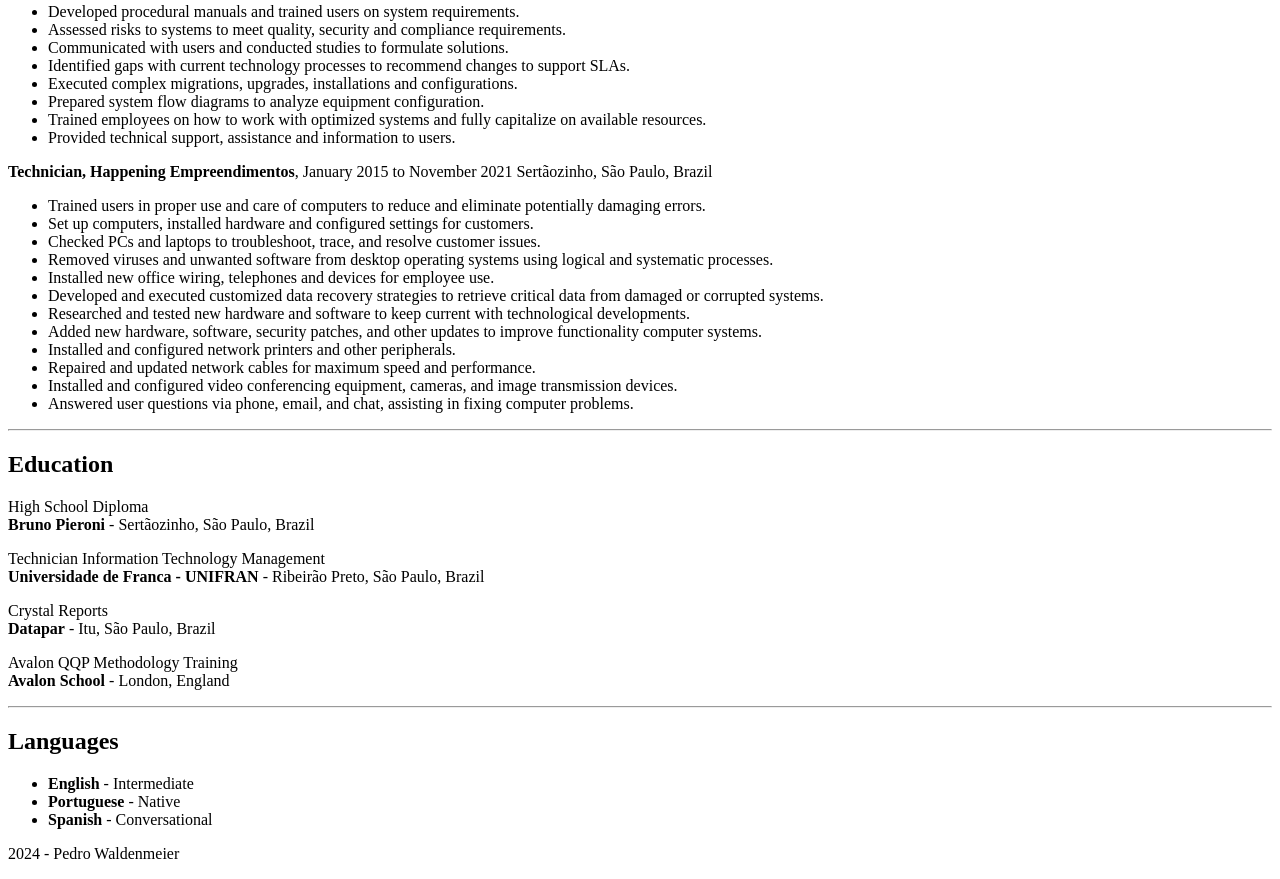
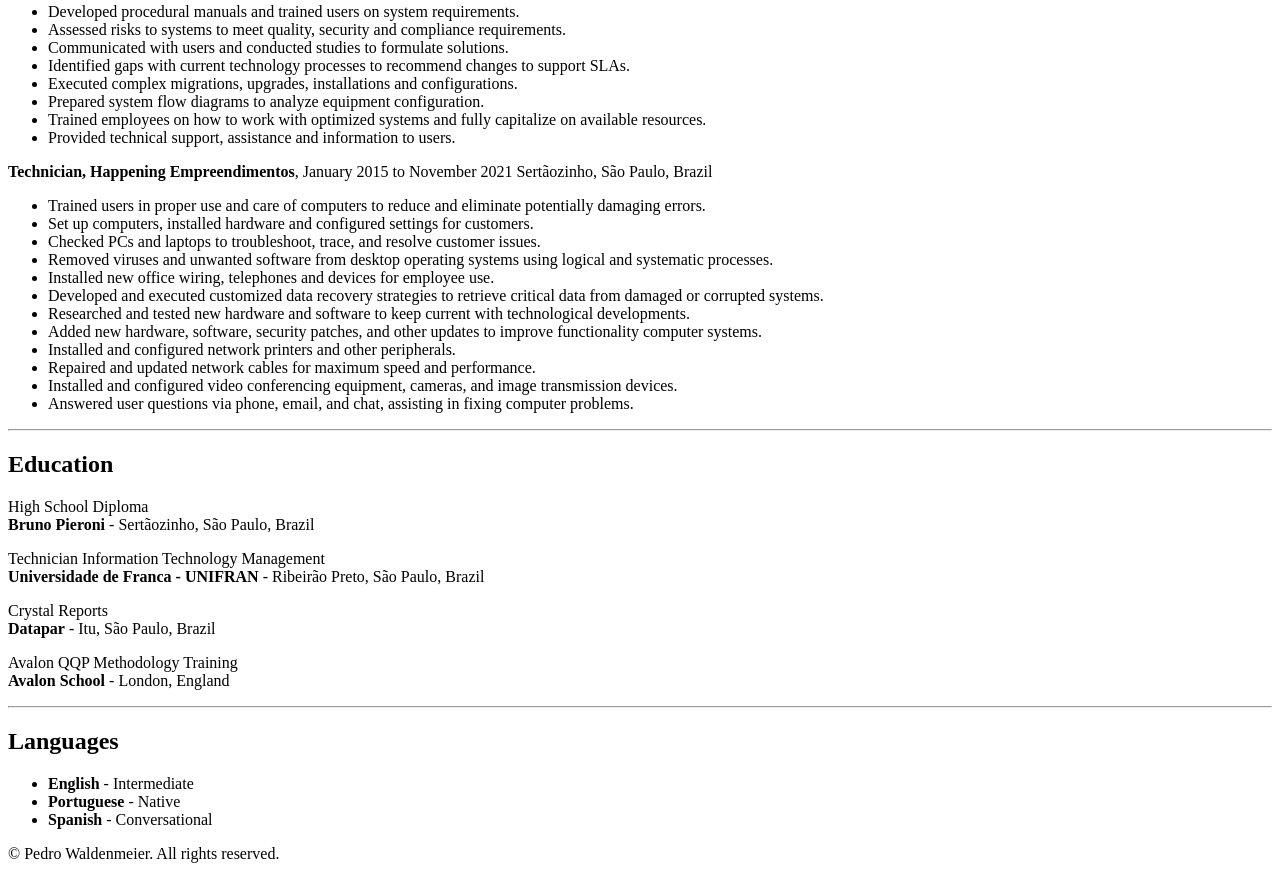
Before and after one commit to pedrowaldenmeier/html-portifolio, a plain HTML site: page index.html in a window 1280 px wide. Shown: the part 731-1610 px from the top of the page. Drawn offline with Linux system fonts and the light colour scheme.

Commit message:
Update index.html

```diff
--- a/index.html
+++ b/index.html
@@ -71,7 +71,7 @@
         <li><b>Spanish</b> - Conversational</li>
     </ul>
     <footer>
-        <p>2024 - Pedro Waldenmeier</p>
+        <p>© Pedro Waldenmeier. All rights reserved.</p>
     </footer>
 
 </body>
```
